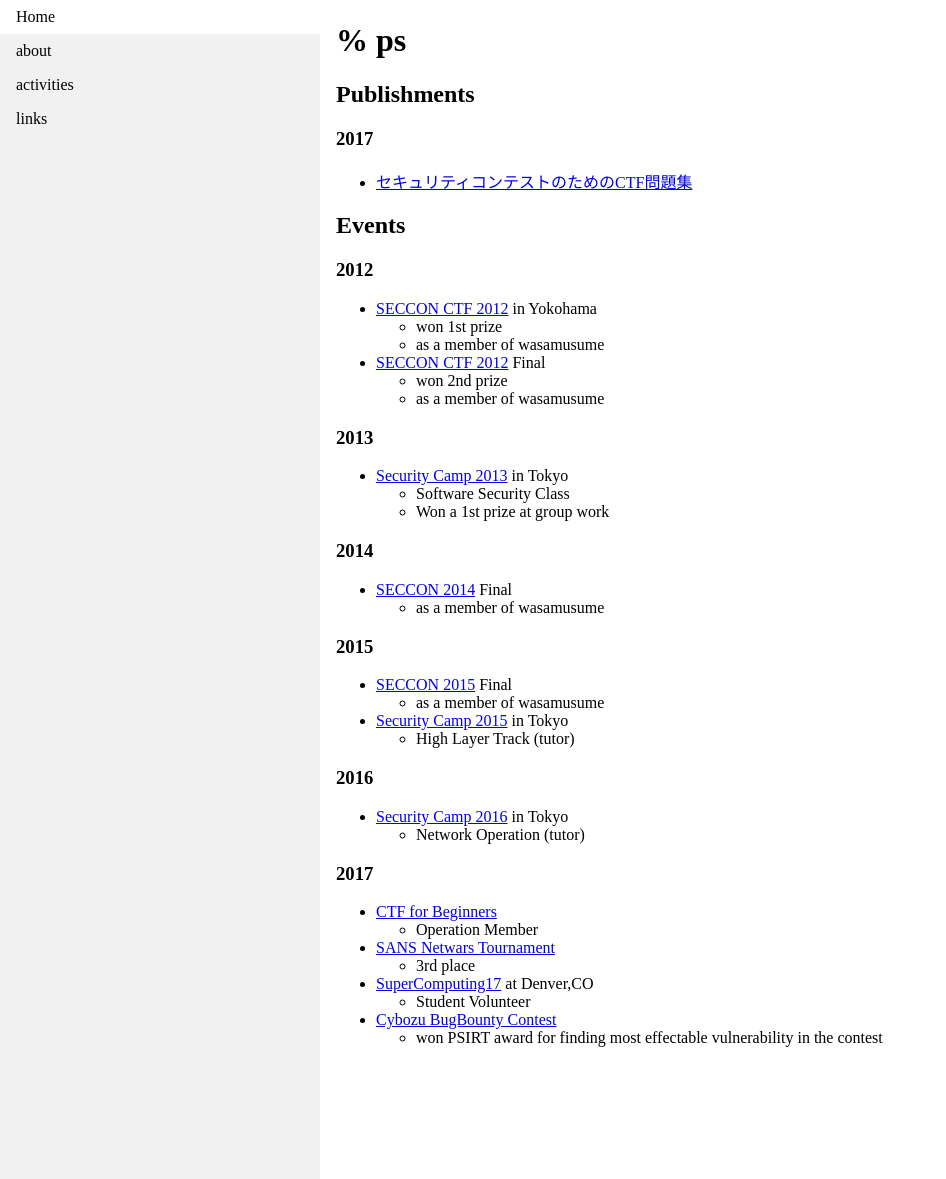
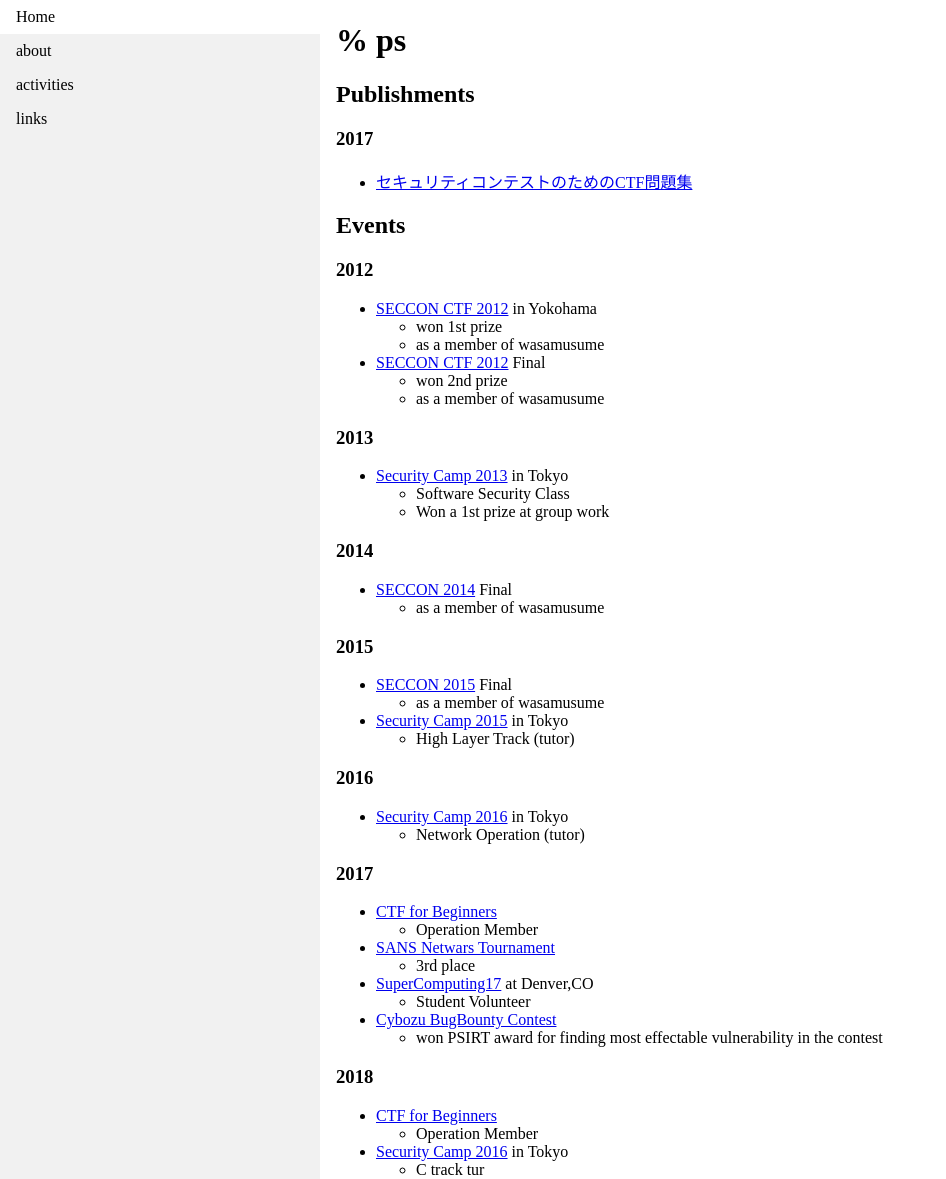
Before and after one commit to ytn86/ytn86.github.io, a Jekyll site: the page built from activities.md, in a window 1280 px wide and 1179 px high. Shown: the whole window, without its empty margins (0-946 px from the left). Built offline with Jekyll 4.4.1, drawn with Linux system fonts in a browser that asks for light colours.

Commit message:
add some activities in 2018

```diff
--- a/activities.md
+++ b/activities.md
@@ -65,3 +65,13 @@ title: activities
 
 * [Cybozu BugBounty Contest](https://topics.cybozu.co.jp/news/2017/11/06-4448.html)
   * won PSIRT award for finding most effectable vulnerability in the contest
+
+
+### 2018
+
+* [CTF for Beginners](http://2017.seccon.jp/about/beginners.html)
+  * Operation Member
+
+
+* [Security Camp 2016](https://ipa.go.jp/jinzai/camp/2018/zenkoku2018_index.html) in Tokyo
+  * C track tur
```
